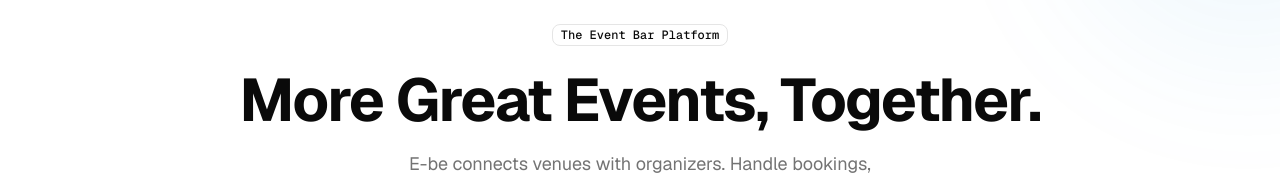
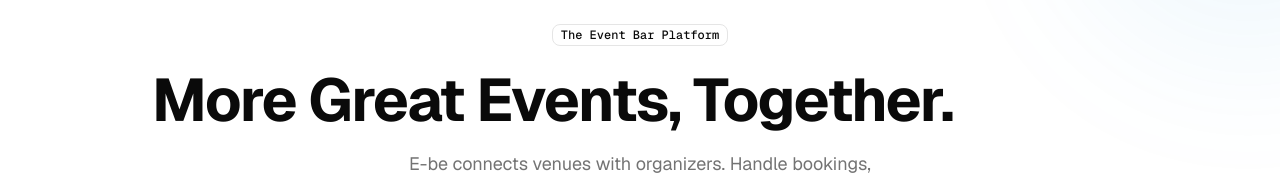
Before and after one commit to qei-2027-700/e-be, a Next.js app in the folder apps/web/: page /en in a window 1280 px wide. Shown: the part 154-334 px from the top of the page. Built offline with nearby package versions, Linux system fonts and the light colour scheme; no server answers.

Commit message:
手動push: LP見出しのchat animation

```diff
--- a/apps/web/src/app/[locale]/page.tsx
+++ b/apps/web/src/app/[locale]/page.tsx
@@ -3,11 +3,11 @@ import { getLocale, getTranslations } from "next-intl/server";
 import { Badge } from "@/components/ui/badge";
 import { Card, CardContent, CardHeader, CardTitle } from "@/components/ui/card";
 import { getUser } from "@/lib/auth";
-import Link from "next/link";
 import Image from "next/image";
 import { NavBar } from "@/components/lp/nav-bar";
 import { LinkButton } from "@/components/lp/link-button";
 import { AppFooter } from "@/components/layout/app-footer";
+import { TypingText } from "@/components/lp/typing-text";
 
 const venueItemKeys = [
   "pain.venue_item_1",
@@ -43,6 +43,14 @@ export default async function HomePage() {
     getUser(),
   ]);
 
+  const heroTitle = t("hero.title");
+  const heroSubtitle = t("hero.subtitle");
+  const heroTitleCharIntervalMs = 28;
+  const heroTitleStartDelayMs = 80;
+  const heroSubtitleCharIntervalMs = 18;
+  const heroSubtitleStartDelayMs =
+    heroTitleStartDelayMs + heroTitle.length * heroTitleCharIntervalMs + 320;
+
   if (user) {
     redirect(`/${locale}/dashboard`);
   }
@@ -70,10 +78,34 @@ export default async function HomePage() {
             {t("hero.eyebrow")}
           </Badge>
           <h1 className="mb-5 text-4xl font-bold tracking-tight sm:text-5xl lg:text-6xl">
-            {t("hero.title")}
+            <span className="sr-only">{heroTitle}</span>
+            <span className="grid">
+              <span aria-hidden className="invisible [grid-area:1/1]">
+                {heroTitle}
+              </span>
+              <TypingText
+                text={heroTitle}
+                startDelayMs={heroTitleStartDelayMs}
+                charIntervalMs={heroTitleCharIntervalMs}
+                respectReducedMotion={false}
+                className="[grid-area:1/1] text-center"
+              />
+            </span>
           </h1>
           <p className="mx-auto mb-10 max-w-lg text-base text-muted-foreground sm:text-lg">
-            {t("hero.subtitle")}
+            <span className="sr-only">{heroSubtitle}</span>
+            <span className="grid">
+              <span aria-hidden className="invisible [grid-area:1/1]">
+                {heroSubtitle}
+              </span>
+              <TypingText
+                text={heroSubtitle}
+                startDelayMs={heroSubtitleStartDelayMs}
+                charIntervalMs={heroSubtitleCharIntervalMs}
+                respectReducedMotion={false}
+                className="[grid-area:1/1] text-center"
+              />
+            </span>
           </p>
           <div className="flex flex-col items-center justify-center gap-3 sm:flex-row">
             <LinkButton href={`/${locale}/dashboard`} size="lg" className="w-full sm:w-auto">
--- /dev/null
+++ b/apps/web/src/components/lp/typing-text.tsx
@@ -0,0 +1,97 @@
+"use client";
+
+import { useEffect, useRef, useState } from "react";
+import { cn } from "@/lib/utils";
+
+interface TypingTextProps {
+  text: string;
+  className?: string;
+  startDelayMs?: number;
+  charIntervalMs?: number;
+  showCursor?: boolean;
+  cursorClassName?: string;
+  respectReducedMotion?: boolean;
+}
+
+export function TypingText({
+  text,
+  className,
+  startDelayMs = 0,
+  charIntervalMs = 28,
+  showCursor = true,
+  cursorClassName,
+  respectReducedMotion = true,
+}: TypingTextProps) {
+  const [rendered, setRendered] = useState("");
+  const isDone = rendered.length >= text.length;
+  const latestTextRef = useRef(text);
+
+  useEffect(() => {
+    latestTextRef.current = text;
+
+    const mediaQuery =
+      typeof window !== "undefined"
+        ? window.matchMedia("(prefers-reduced-motion: reduce)")
+        : null;
+
+    let cancelled = false;
+    const resetTimer = setTimeout(() => {
+      if (cancelled) return;
+      setRendered("");
+    }, 0);
+
+    let tickTimer: ReturnType<typeof setTimeout> | null = null;
+    let doneTimer: ReturnType<typeof setTimeout> | null = null;
+
+    if (respectReducedMotion && mediaQuery?.matches) {
+      doneTimer = setTimeout(() => {
+        if (cancelled) return;
+        setRendered(text);
+      }, 0);
+
+      return () => {
+        cancelled = true;
+        clearTimeout(resetTimer);
+        if (doneTimer) clearTimeout(doneTimer);
+      };
+    }
+
+    const startTimer = setTimeout(() => {
+      let index = 0;
+      const tick = () => {
+        if (cancelled) return;
+
+        const latestText = latestTextRef.current;
+        index = Math.min(index + 1, latestText.length);
+        setRendered(latestText.slice(0, index));
+
+        if (index >= latestText.length) return;
+        tickTimer = setTimeout(tick, charIntervalMs);
+      };
+
+      tick();
+    }, startDelayMs);
+
+    return () => {
+      cancelled = true;
+      clearTimeout(resetTimer);
+      clearTimeout(startTimer);
+      if (tickTimer) clearTimeout(tickTimer);
+      if (doneTimer) clearTimeout(doneTimer);
+    };
+  }, [text, startDelayMs, charIntervalMs, respectReducedMotion]);
+
+  return (
+    <span aria-hidden className={cn("inline-flex items-baseline", className)}>
+      <span>{rendered}</span>
+      {showCursor && !isDone ? (
+        <span
+          className={cn(
+            "ml-0.5 inline-block h-[1em] w-[2px] translate-y-[2px] bg-current opacity-80 animate-pulse",
+            cursorClassName
+          )}
+        />
+      ) : null}
+    </span>
+  );
+}
```
